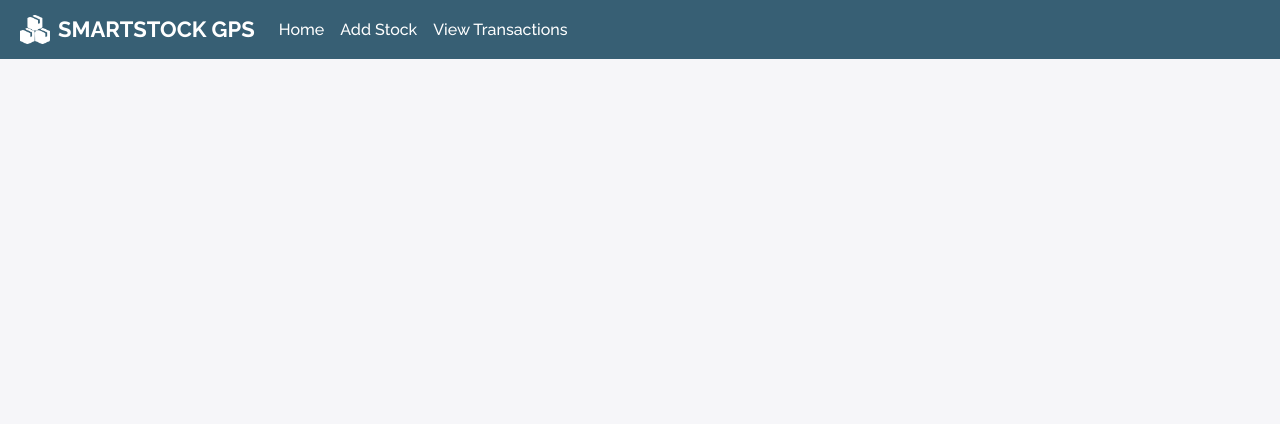
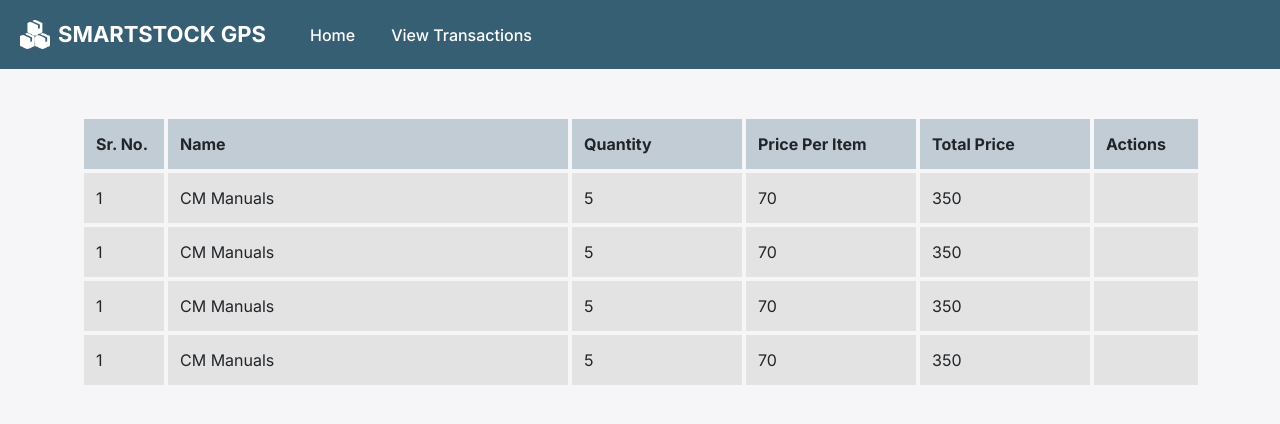
Before and after one commit to SmartStock-GPS/SmartStock-GPS, a website: page views/dashboard.html in a window 1280 px wide. Drawn offline with nearby package versions, Linux system fonts and the light colour scheme.

Commit message:
added grid to dashboard

```diff
--- a/public/css/dashboard.css
+++ b/public/css/dashboard.css
@@ -1,11 +1,13 @@
 @import url("https://fonts.googleapis.com/css2?family=Poppins:ital,wght@0,100;0,200;0,300;0,400;0,500;0,600;0,700;0,800;0,900;1,100;1,200;1,300;1,400;1,500;1,600;1,700;1,800;1,900&display=swap");
 @import url("https://fonts.googleapis.com/css2?family=Raleway:ital,wght@0,100;0,200;0,300;0,400;0,500;0,600;0,700;0,800;0,900;1,100;1,200;1,300;1,400;1,500;1,600;1,700;1,800;1,900&display=swap");
+@import url('https://fonts.googleapis.com/css2?family=Inter:wght@100;200;300;400;500;600;700;800;900&display=swap');
 
 :root {
     --primary-color: #375F74;
     --color-background: #f6f6f9;
     --poppins-font: 'Poppins', sans-serif;
     --raleway-font: 'Raleway', sans-serif;
+    --inter-font: 'Inter', sans-serif;
 }
 
 * {
@@ -15,11 +17,11 @@
 
 body {
     background: var(--color-background);
+    font-family: var(--inter-font);
 }
 
 nav {
     background-color: #375F74;
-    font-family: var(--raleway-font);
 }
 
 nav div .navbar-brand {
@@ -30,14 +32,56 @@ nav div .navbar-brand {
     font-weight: bold;
 }
 
+nav .navbar-brand {
+    padding: 10px 0px !important;
+}
+
 nav div a img {
     width: 30px;
 }
 
-nav .nav-link{
+nav .nav-link {
     font-weight: 500;
 }
 
 nav .nav-link:hover {
     color: #d9d9d9 !important;
 }
+
+nav .nav-item {
+    padding-left: 20px !important;
+}
+
+.row div {
+    display: flex;
+    align-items: center;
+    background-color: rgb(227, 227, 227);
+    margin: 2px;
+    height: 50px;
+}
+
+.row:nth-child(1) {
+    font-weight: bold;
+}
+
+.row:nth-child(1) div{
+    background-color: #375f7446;
+}
+
+.row div:nth-child(1) {
+    width: 80px !important;
+}
+
+.row div:nth-child(2) {
+    width: 400px !important;
+}
+
+.row div:nth-child(3),
+.row div:nth-child(4),
+.row div:nth-child(5) {
+    width: 170px !important;
+}
+
+.row div:nth-child(6) {
+    width: 250px !important;
+}
--- a/views/dashboard.html
+++ b/views/dashboard.html
@@ -8,31 +8,79 @@
     <link href="https://cdn.jsdelivr.net/npm/bootstrap@5.3.0/dist/css/bootstrap.min.css" rel="stylesheet"
         integrity="sha384-9ndCyUaIbzAi2FUVXJi0CjmCapSmO7SnpJef0486qhLnuZ2cdeRhO02iuK6FUUVM" crossorigin="anonymous">
     <link rel="stylesheet" href="/css/dashboard.css">
+    <script src="https://cdn.jsdelivr.net/npm/bootstrap@5.3.0/dist/js/bootstrap.bundle.min.js"
+        integrity="sha384-geWF76RCwLtnZ8qwWowPQNguL3RmwHVBC9FhGdlKrxdiJJigb/j/68SIy3Te4Bkz"
+        crossorigin="anonymous"></script>
 </head>
 
 <body>
-    <nav class="navbar navbar-expand-lg fixed-top navbar-dark">
+    <nav class="navbar navbar-expand-lg navbar-dark">
         <div class="container-fluid">
             <a class="navbar-brand" href="#">
                 <img class="mx-2" src="/img/white-logo.png">SMARTSTOCK GPS
             </a>
+            <button class="navbar-toggler" type="button" data-bs-toggle="collapse"
+                data-bs-target="#navbarSupportedContent" aria-controls="navbarSupportedContent" aria-expanded="false"
+                aria-label="Toggle navigation">
+                <span class="navbar-toggler-icon"></span>
+            </button>
             <div class="collapse navbar-collapse" id="navbarSupportedContent">
                 <ul class="navbar-nav me-auto mb-2 mb-lg-0">
                     <li class="nav-item">
                         <a class="nav-link active" aria-current="page" href="#">Home</a>
                     </li>
                     <li class="nav-item">
-                        <a class="nav-link active" href="#">Add Stock</a>
-                    </li>
-                    <li class="nav-item">
-                        <a class="nav-link active" href="#">View Transactions</a>
+                        <a class="nav-link active" aria-current="page" href="#">View Transactions</a>
                     </li>
                 </ul>
             </div>
         </div>
     </nav>
-    <script src="https://cdn.jsdelivr.net/npm/bootstrap@5.3.0/dist/js/bootstrap.bundle.min.js"
-        integrity="sha384-geWF76RCwLtnZ8qwWowPQNguL3RmwHVBC9FhGdlKrxdiJJigb/j/68SIy3Te4Bkz" crossorigin="anonymous" />
+
+    <div class="container overflow-x-hidden">
+        <div class="container text-center mt-5 overflow-x-auto">
+            <div class="row flex-nowrap">
+                <div class="">Sr. No.</div>
+                <div class="">Name</div>
+                <div class="">Quantity</div>
+                <div class="">Price Per Item</div>
+                <div class="">Total Price</div>
+                <div class="">Actions</div>
+            </div>
+            <div class="row flex-nowrap">
+                <div class="">1</div>
+                <div class="">CM Manuals</div>
+                <div class="">5</div>
+                <div class="">70</div>
+                <div class="">350</div>
+                <div class=""></div>
+            </div>
+            <div class="row flex-nowrap">
+                <div class="">1</div>
+                <div class="">CM Manuals</div>
+                <div class="">5</div>
+                <div class="">70</div>
+                <div class="">350</div>
+                <div class=""></div>
+            </div>
+            <div class="row flex-nowrap">
+                <div class="">1</div>
+                <div class="">CM Manuals</div>
+                <div class="">5</div>
+                <div class="">70</div>
+                <div class="">350</div>
+                <div class=""></div>
+            </div>
+            <div class="row flex-nowrap">
+                <div class="">1</div>
+                <div class="">CM Manuals</div>
+                <div class="">5</div>
+                <div class="">70</div>
+                <div class="">350</div>
+                <div class=""></div>
+            </div>
+        </div>
+    </div>
 </body>
 
 </html>
```
Also changed, not shown: index.js (+0 -10 lines).
